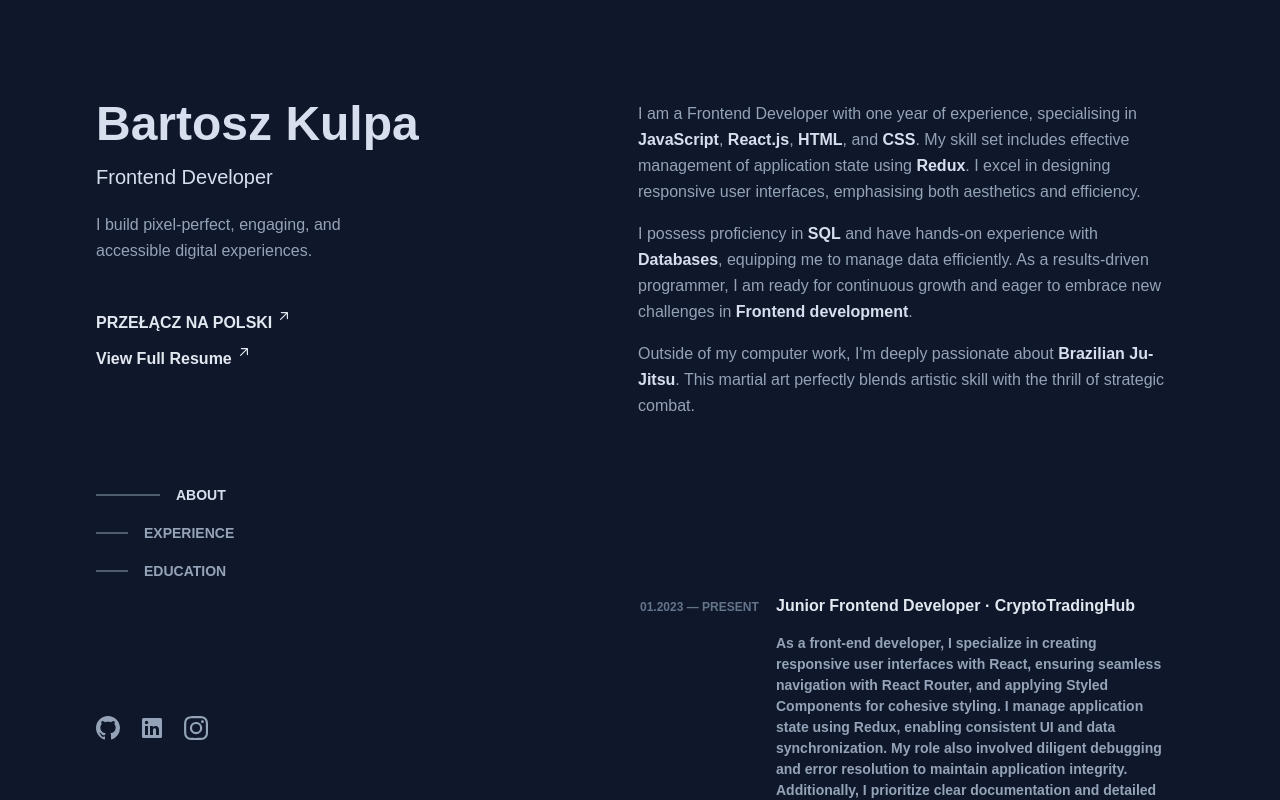
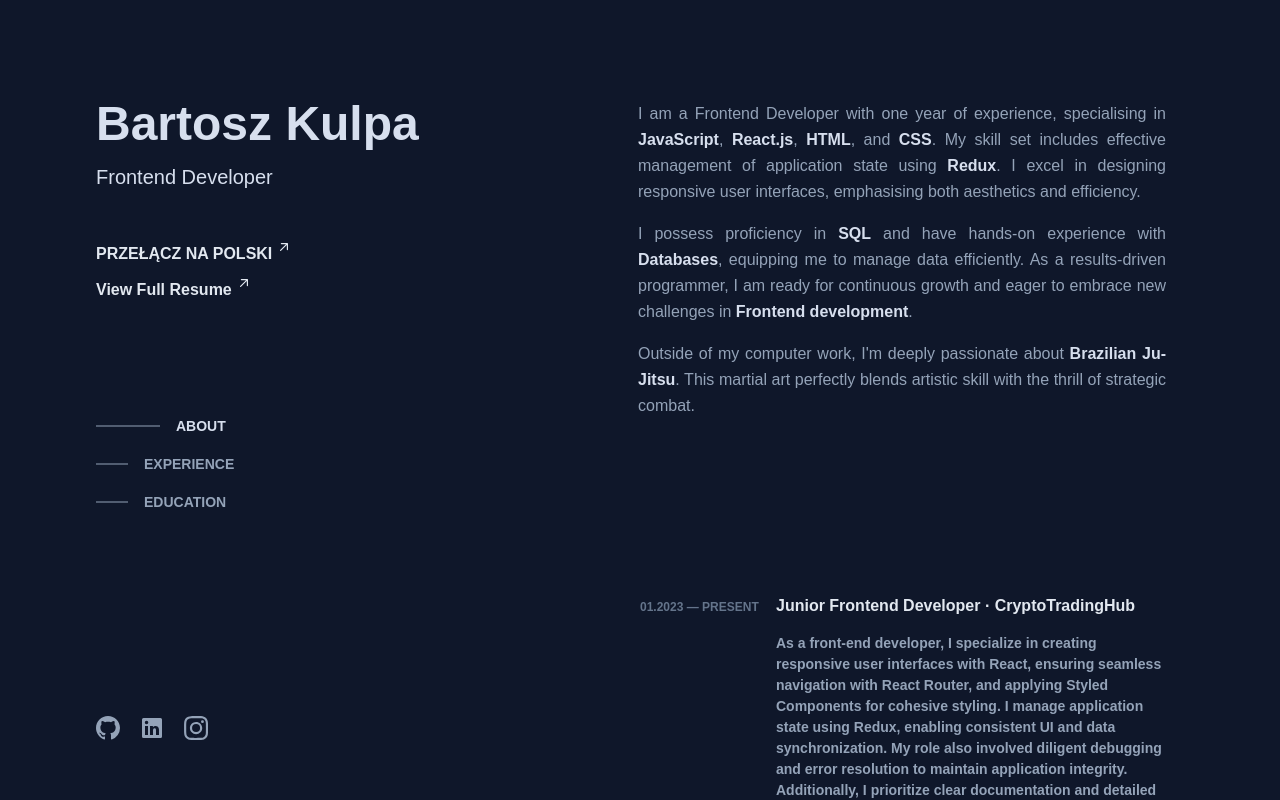
Before and after one commit to bkulpa/portfolio, a React (Create React App) app: page / in a window 1280 px wide. Shown: the top 800 px of the page. Built offline with nearby package versions, Linux system fonts and the light colour scheme.

Commit message:
Added text justify

```diff
--- a/public/languages/pl.json
+++ b/public/languages/pl.json
@@ -7,8 +7,8 @@
   "home.educationField.educationDate-3": "02.2021 — 08.2021",
   "home.educationField.educationDate-4": "10.2014 — 02.2018",
   "home.educationField.educationDescription-1": "[Placeholder]",
-  "home.educationField.educationDescription-2": "- 445-godzinny kurs\n- 240 godzin warsztatów praktycznych\n- JavaScript i biblioteki React\n- Podstawy TypeScript\n- Firebase w realizacji funkcji backendowych\n- Pisanie stron w HTML i CSS\n- System kontroli wersji GIT\n- Praca zespołowa nad projektami",
-  "home.educationField.educationDescription-3": "- 445-godzinny kurs\n- 240 godzin warsztatów praktycznych\n- Data Science i rozwój oprogramowania\n- Zaawansowane zapytania SQL\n- Zarządzanie i analiza baz danych\n- Programowanie w języku Python\n- Pisanie modeli Machine Learning i Deep Learning\n- System kontroli wersji GIT\n- Praca zespołowa nad projektami",
+  "home.educationField.educationDescription-2": "- 445 godzinny kurs\n- 240 godzin warsztatów praktycznych\n- JavaScript i biblioteki React\n- Podstawy TypeScript\n- Firebase w realizacji funkcji backendowych\n- Pisanie stron w HTML i CSS\n- System kontroli wersji GIT\n- Praca zespołowa nad projektami",
+  "home.educationField.educationDescription-3": "- 445 godzinny kurs\n- 240 godzin warsztatów praktycznych\n- Data Science i rozwój oprogramowania\n- Zaawansowane zapytania SQL\n- Zarządzanie i analiza baz danych\n- Programowanie w języku Python\n- Pisanie modeli Machine Learning i Deep Learning\n- System kontroli wersji GIT\n- Praca zespołowa nad projektami",
   "home.educationField.educationDescription-4": "- Programowanie w JavaScript, HTML/CSS, Python, C#\n- Rozój i projektowanie systemów informatycznych\n- Zarządzanie bazami danych\n- Big Data\n- Analizy matematyczna i statystyka\n- Prognozowanie w ekonometrii",
   "home.educationField.educationTech-1": "[Placeholder]",
   "home.educationField.educationTech-2": "JavaScript,React.js,React DOM,TypeScript,Firebase,HTML,CSS,GIT,SCRUM",
--- a/src/components/header/header.component.jsx
+++ b/src/components/header/header.component.jsx
@@ -7,7 +7,6 @@ import { CVLink } from "../experience-field/experience-field.styles";
 import Menu from "../menu/menu.component";
 import StyledH1 from "../styled-tags/styled-h1.styles";
 import StyledH2 from "../styled-tags/styled-h2.styles";
-import StyledP from "../styled-tags/styled-p.styles";
 import LanguageSwitcher from "../language-switcher/language-switcher.component";
 
 const Header = () => {
@@ -16,9 +15,6 @@ const Header = () => {
     <div style={{ marginTop: "100px" }}>
       <StyledH1>{t("home.nameAndSurname")}</StyledH1>
       <StyledH2>{t("home.jobTitle")}</StyledH2>
-      <div style={{ maxWidth: "320px", marginTop: "16px" }}>
-        <StyledP>{t("home.jobTitleDescription")}</StyledP>
-      </div>
       <LanguageSwitcher />
       <div style={{ display: "flex" }}>
         <CVLink
--- a/src/components/styled-tags/styled-p.styles.jsx
+++ b/src/components/styled-tags/styled-p.styles.jsx
@@ -4,6 +4,7 @@ const StyledP = styled.p`
   color: rgb(148 163 184);
   font-size: 16px;
   line-height: 26px;
+  text-align: justify;
 `;
 
 export default StyledP;
```
